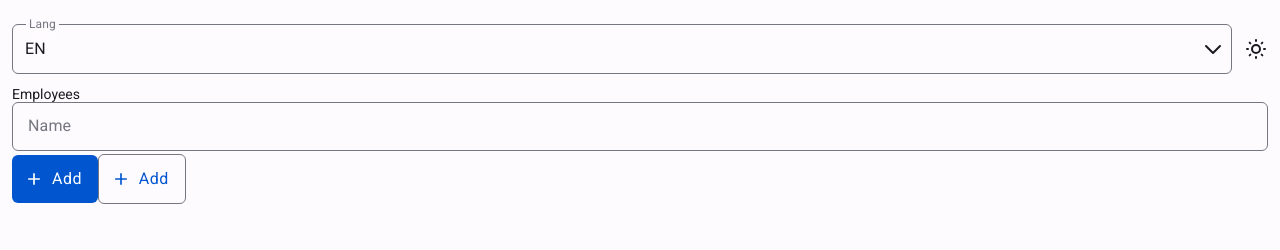
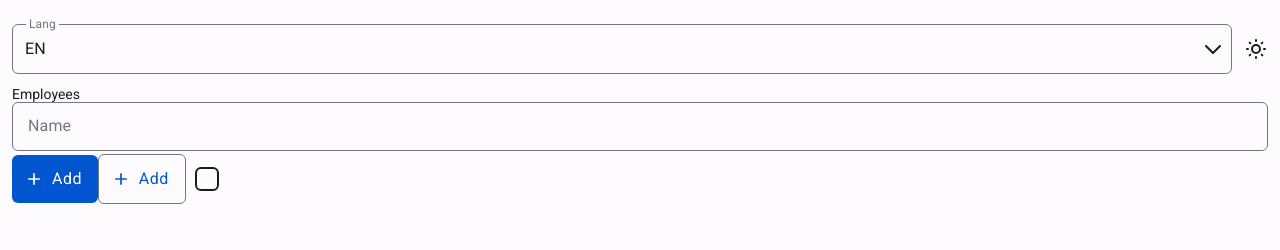
Before and after one commit to dmytro-chushko/fullstack-template, a React (Vite) app in the folder client/: page / in a window 1280 px wide. Shown: the top 250 px of the page. Built offline with nearby package versions, Linux system fonts and the light colour scheme.

Commit message:
Add CustomCheckbox component

```diff
--- /dev/null
+++ b/client/src/components/CustomCheckbox/CustomCheckbox.tsx
@@ -0,0 +1,16 @@
+import { Checkbox, CheckboxProps } from '@mui/material';
+import {
+  CustomCheckboxCheckedIcon,
+  CustomCheckboxIcon,
+} from 'src/styles/ui/checkbox';
+
+export const CustomCheckbox = (props: CheckboxProps) => {
+  return (
+    <Checkbox
+      {...props}
+      disableRipple
+      icon={<CustomCheckboxIcon />}
+      checkedIcon={<CustomCheckboxCheckedIcon />}
+    />
+  );
+};
--- /dev/null
+++ b/client/src/components/CustomCheckbox/index.ts
@@ -0,0 +1 @@
+export * from './CustomCheckbox';
--- a/client/src/components/index.ts
+++ b/client/src/components/index.ts
@@ -2,3 +2,4 @@ export * from './MainLoader';
 export * from './CustomSwitcher';
 export * from './CustomSelect';
 export * from './CustomInput3';
+export * from './CustomCheckbox';
--- a/client/src/modules/AddForm/AddForm.tsx
+++ b/client/src/modules/AddForm/AddForm.tsx
@@ -7,6 +7,7 @@ import { CustomInput } from 'src/components/CustomInput';
 import { OutlinedButton, PrimaryButton } from 'src/styles/ui/button';
 import { IAddForm } from 'src/types/form';
 import { useAddFormSchema } from 'src/utils/validation/useAddFormSchema';
+import { CustomCheckbox } from 'src/components';
 
 export const AddForm = () => {
   const { t } = useTranslation();
@@ -29,6 +30,7 @@ export const AddForm = () => {
       />
       <PrimaryButton startIcon={<AddIcon />}>{t('button.add')}</PrimaryButton>
       <OutlinedButton startIcon={<AddIcon />}>{t('button.add')}</OutlinedButton>
+      <CustomCheckbox />
     </form>
   );
 };
--- /dev/null
+++ b/client/src/styles/ui/checkbox/CustomCheckboxCheckedIcon.styled.ts
@@ -0,0 +1,37 @@
+import styled from 'styled-components';
+
+import checkIcon from 'src/assets/check-icon.svg';
+import { CustomCheckboxIcon } from '.';
+
+export const CustomCheckboxCheckedIcon = styled(CustomCheckboxIcon)`
+  background-color: ${({ theme }) => theme.color.primary.default};
+  border-color: ${({ theme }) => theme.color.primary.default};
+
+  input:hover ~ & {
+    background-color: ${({ theme }) => theme.color.primary.default};
+  }
+
+  input:focus ~ & {
+    background-color: ${({ theme }) => theme.color.primary.default};
+  }
+
+  input:active ~ & {
+    background-color: ${({ theme }) => theme.color.primary.default};
+  }
+
+  input:disabled ~ & {
+    background-color: ${({ theme }) => theme.color.onBackground.opacity0_38};
+    border-color: ${({ theme }) => theme.color.onBackground.opacity0_38};
+  }
+
+  &::before {
+    content: '';
+    display: block;
+    width: 1.375rem;
+    height: 1.375rem;
+
+    background-image: url(${checkIcon});
+    background-position: center;
+    background-size: cover;
+  }
+`;
--- /dev/null
+++ b/client/src/styles/ui/checkbox/CustomCheckboxIcon..styled.ts
@@ -0,0 +1,30 @@
+import styled from 'styled-components';
+
+export const CustomCheckboxIcon = styled.span`
+  width: 1.5rem;
+  height: 1.5rem;
+
+  border-radius: ${({ theme }) => theme.common.inputBorderRadius};
+  border: 0.125rem solid ${({ theme }) => theme.color.onBackground.default};
+
+  input:hover ~ & {
+    background-color: ${({ theme }) => theme.color.primary.opacity0_08};
+    box-shadow: 0 0 0 0.25rem
+      ${({ theme }) => theme.color.secondaryContainer.default};
+  }
+
+  input:focus ~ & {
+    background-color: ${({ theme }) => theme.color.primary.opacity0_12};
+    box-shadow: 0 0 0 0.25rem
+      ${({ theme }) => theme.color.inversePrimary.default};
+  }
+
+  input:active ~ & {
+    background-color: ${({ theme }) => theme.color.primary.opacity0_16};
+    box-shadow: none;
+  }
+
+  input:disabled ~ & {
+    border-color: ${({ theme }) => theme.color.onBackground.opacity0_38};
+  }
+`;
--- /dev/null
+++ b/client/src/styles/ui/checkbox/index.ts
@@ -0,0 +1,2 @@
+export * from './CustomCheckboxIcon..styled';
+export * from './CustomCheckboxCheckedIcon.styled';
```
Also changed, not shown: client/src/assets/check-icon.svg (added), client/src/components/CustomCheckbox/CustomCheckbox.styled.ts (added).
